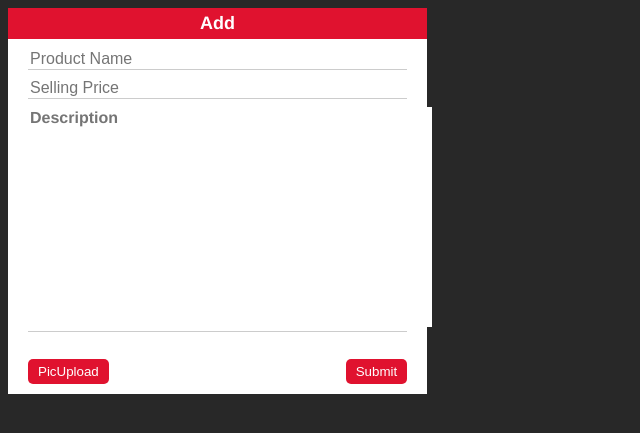
After one commit to anantk17/project-X, a PHP site: page /nitc-market/formoff.html in a window 1280 px wide. The commit adds this page. Shown: the top 433 px of the page, without its empty margins (0-640 px from the left). Run offline with PHP 8.4, Linux system fonts and the light colour scheme; a stand-in replaces the project's code that opens the database connection.

Commit message:
Adding an Add

```diff
--- /dev/null
+++ b/Issues.txt
@@ -0,0 +1,5 @@
+Issue to be done next time:
+1. JS Validation.
+2. Submit button color change.
+3. Instruction page configure(change bit css).
+4. Good Transformation from instruction to form page.
--- /dev/null
+++ b/formoff.html
@@ -0,0 +1,115 @@
+<!doctype html>
+<html lang="en">
+<head>
+    <meta charset="UTF-8">
+    <title>Form ad</title>
+    <style>
+    @font-face
+    {
+	    font-family: helvetica;
+	    src:url('helvetica.woff');
+    }
+    body{
+        background-color:#282828;
+        font-family: helvetica;
+    }
+    #fbody{
+        border: 0px white;
+        background-color: white;
+        padding: 10px 20px 10px 20px;
+        width: 30%;
+        position: relative;
+        /*display: none;*/
+    }
+    #fbody:hover{
+        border: 4px pink;
+    }
+    .f1{
+        border: 0px;
+        background-color: white;
+         font-size: 16px;
+         color: #3d3d3d;
+    }
+    .fok{
+        border-bottom: 1px solid #ccc;
+        margin-bottom: 8px;
+        color: #196AD4;
+        font-size: 16px;
+    }
+    textarea{
+        font-family: helvetica;
+        font-weight: bold;
+        overflow: hidden;
+        color: #196AD4;
+        resize: none;
+    }
+    .fbutt{
+        border: 0px;
+        padding: 5px 10px 5px 10px;
+        border-radius: 5px;
+        color: white;
+        background-color: #E0122F;
+    }
+    #anadd{
+        background-color: #E0122F;
+        width: 30%;
+        text-align:center;
+        padding: 5px 20px 5px 20px;
+        font-weight: bolder;
+        font-size: 18px;
+        color: white;
+        position:relative;
+    }
+    #hideit{
+        border: 0px white;
+        background-color: white;
+        padding: 10px 20px 10px 20px;
+        width: 30%;
+        height:inherit;
+        position: relative;
+        color: gray;
+        line-height: 30px;
+        font-weight:700;
+    }
+    #accpro{
+        text-decoration:underline;
+        color: #196AD4;
+        font-size: 14px;
+        cursor:pointer;
+        text-align:center;
+
+    }
+    </style>
+    <script>
+        /*document.getElementById("accpro").onclick = set1;
+        function set1(){
+            document.getElementById("hideit").style.display="none";
+            document.getElementById("fbody").style.display="inline";
+        };*/
+    </script>
+</head>
+<body>
+    <div id="anadd">Add</div>
+    <!--<div id="hideit">
+    <ol><p style="color:#196AD4; letter-spacing: 1.1px;">Instructions before you post <span style="color:#E0122F;">anything</span>:</p>
+        <li>nstructions before you</li>
+        <li>nstructioefore you</li>
+        <li>nstructfore you</li>
+        <li>nstrucs before you</li>
+        <li>nstns before</li>
+    </ol>
+    <p id="accpro">Accept and Proceed >></p>
+    </div>-->
+    <div id="fbody">
+        <form action="">
+            <div class="fok"><input placeholder="Product Name" type="text" name="" class="f1" size="30"></div>
+            <div class="fok"><input placeholder="Selling Price" type="text" name="" class="f1" size="12"></div>
+            <div class="fok"><textarea placeholder="Description" name="" class="f1" cols="40" rows="12"></textarea></div>
+            <br>
+            <input type="button" name="" class="fbutt" value="PicUpload">
+            <input style="float:right;" type="submit" name="" class="fbutt" value="Submit">
+        </form>
+        </div>
+    </div>
+</body>
+</html>
```
Also changed, not shown: css/style.css (+32 -2 lines), helvetica.woff (added).
